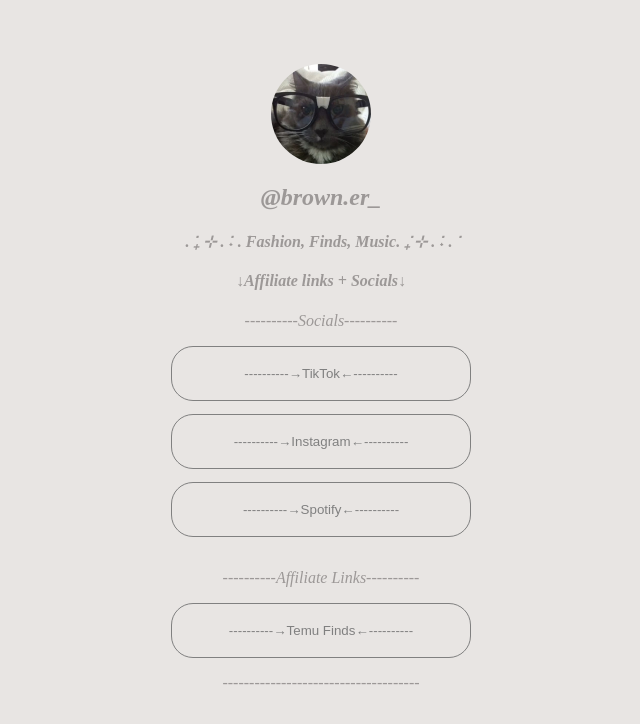
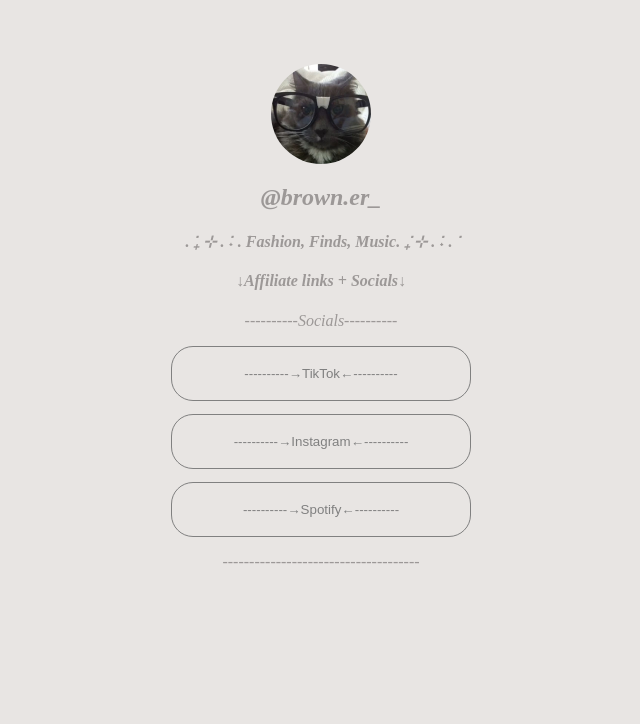
Before and after one commit to Pandino4/BLink, a plain HTML site: page index.html in a window 1280 px wide. Shown: the whole page, without its empty margins (319-959 px from the left). Drawn offline with Linux system fonts and the light colour scheme.

Commit message:
Update index.html

```diff
--- a/index.html
+++ b/index.html
@@ -36,12 +36,6 @@
                 <a href="https://open.spotify.com/user/zc6788dpycgrgc8ctzu8krq3x?si=5a3d3c6e14a5472f">----------→Spotify←----------</a>
             </button>
 
-            <p style="margin-top: 2em;">----------Affiliate Links----------</p>
-
-            <button>
-                <a href="https://temu.to/k/e9qb8wrmcua">----------→Temu Finds←----------</a>
-            </button>
-
             <p>-------------------------------------</p>
 
         </section>
```
